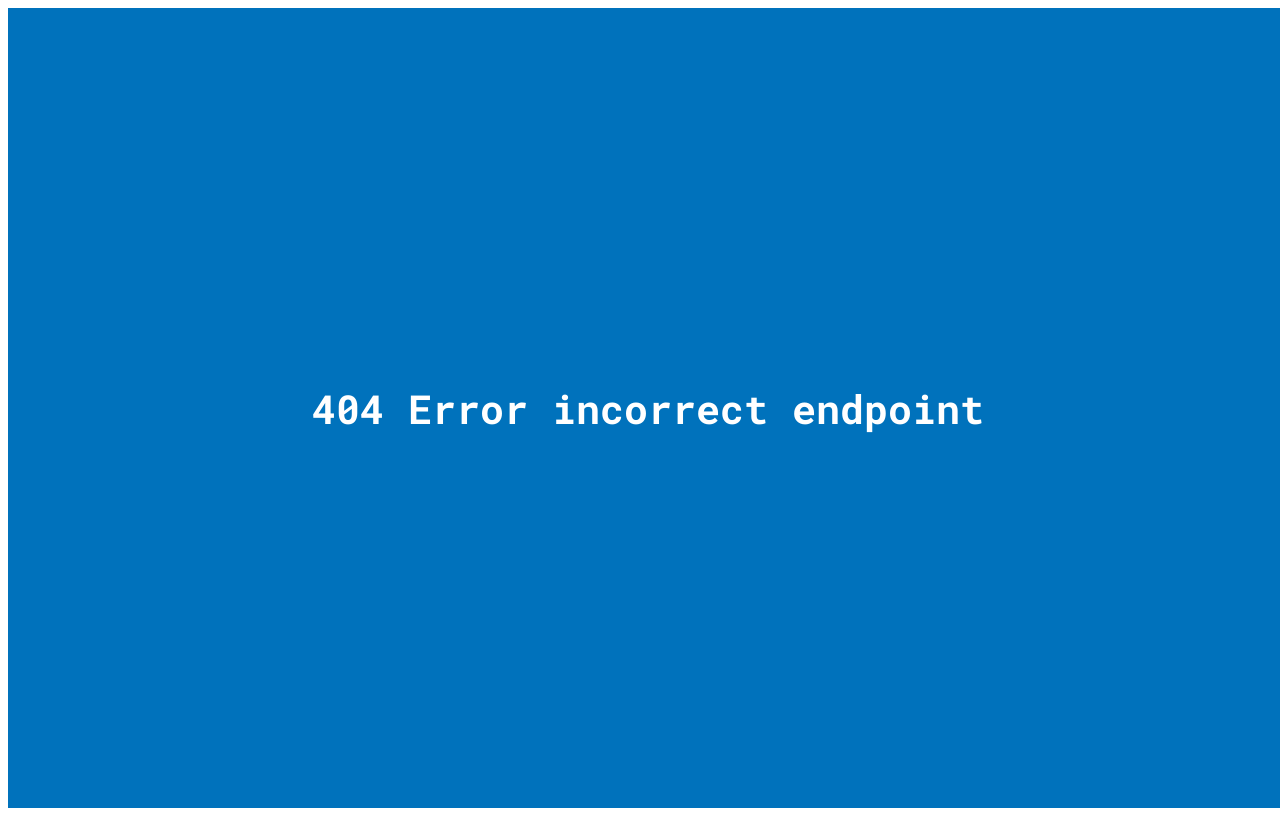
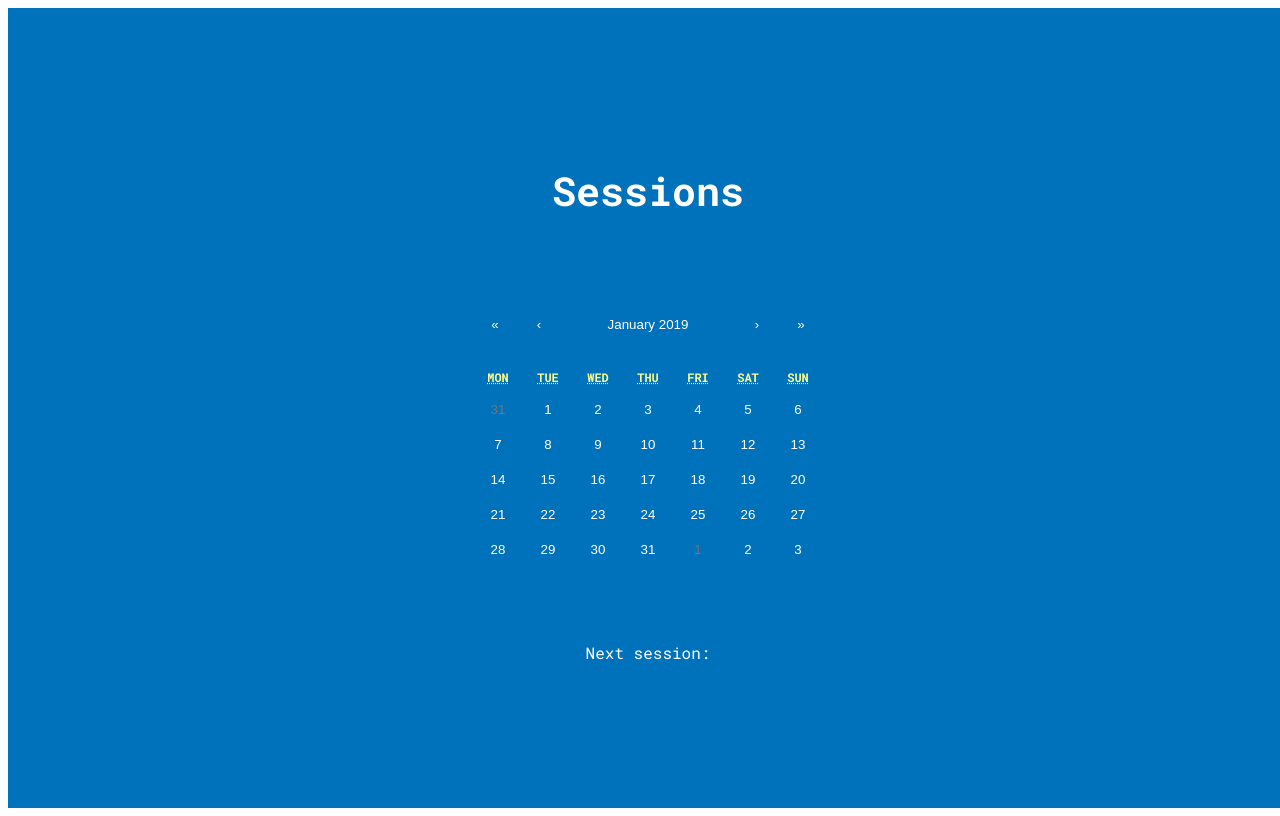
Before and after one commit to FeelTheMERN/feelthemernfe, a React (Create React App) app: page /user/users/1/sessions in a window 1280 px wide. Before the commit this address had no page. Built offline with nearby package versions, Linux system fonts and the light colour scheme; no server answers; the HTML template or start-up script is replaced by a standard one.

Commit message:
added user sessions page

```diff
--- a/package.json
+++ b/package.json
@@ -3,9 +3,10 @@
   "version": "0.1.0",
   "private": true,
   "dependencies": {
+    "axios": "^0.18.0",
     "node-sass": "^4.11.0",
-    "axios": "^0.18.0",
     "react": "^16.7.0",
+    "react-calendar": "^2.18.1",
     "react-dom": "^16.7.0",
     "react-router-dom": "^4.3.1",
     "react-scripts": "2.1.3"
--- a/src/App.js
+++ b/src/App.js
@@ -12,6 +12,8 @@ import NewUser from './NewUser'
 import AdminLogin from './AdminLogin';
 import UserHome from './UserHome'
 import AdminHome from './AdminHome'
+import UserSessions from './UserSessions'
+
 class App extends Component {
 
   renderNavBar = () => {
@@ -33,6 +35,7 @@ class App extends Component {
              <Route path="/admin/users/:id" component={UserProfile} exact/>
              <Route path="/admin/new-user" component={NewUser} exact/>
              <Route path="/user/users/:id/home" component={UserHome} exact/>
+             <Route path="/user/users/:d/sessions" component={UserSessions} exact/>
              <Route component={Error}/>{/* error page will render if the incorrect endpoint is entered */}
           </Switch>
         </div>
--- /dev/null
+++ b/src/UserSessions.js
@@ -0,0 +1,33 @@
+import React, { Component } from 'react'
+import axios from 'axios';
+import Calendar from 'react-calendar'
+import './css/calendar.scss'
+
+class UserSessions extends Component {
+  state = {}
+
+  componentDidMount() {
+    const config = { headers: {token: localStorage.getItem('token')}}
+    const { id } = this.props.match.params
+    axios.get(`http://localhost:5000/user/users/${id}`, config)
+      .then(resp => this.setState({user: resp.data}))
+      .catch(err => console.log(err));
+  }
+
+  render() {
+    // const {user} = this.state;
+    // if(!user) return <h1>Loading...</h1>
+    return (
+      <div className="spread">
+        <h1>Sessions</h1>
+        <Calendar
+          // onChange={this.onChange}
+          // value={this.state.date}
+        />
+        <p>Next session: </p>
+      </div>
+    )
+  }
+}
+
+export default UserSessions;
--- /dev/null
+++ b/src/css/calendar.scss
@@ -0,0 +1,34 @@
+$yellow: #fefe8a;
+$blue: #0072BC;
+
+.react-calendar {
+  border: none;
+  background-color: transparent;
+  font-family: 'Roboto Mono', monospace;
+}
+
+.react-calendar__month-view__weekdays {
+  color: $yellow;
+}
+
+.react-calendar__month-view__days__day--weekend {
+  color: white;
+}
+
+.react-calendar__tile:hover {
+  color: $blue;
+  background-color: $yellow;
+}
+
+.react-calendar__navigation__label:hover {
+  color: $blue;
+  background-color: $yellow;
+}
+
+.react-calendar__navigation__arrow:hover {
+  color: $blue;
+}
+
+// button:hover {
+//   color: red;
+// }
```
Also changed, not shown: 2 other files (tests, documents, lock files or other folders).
